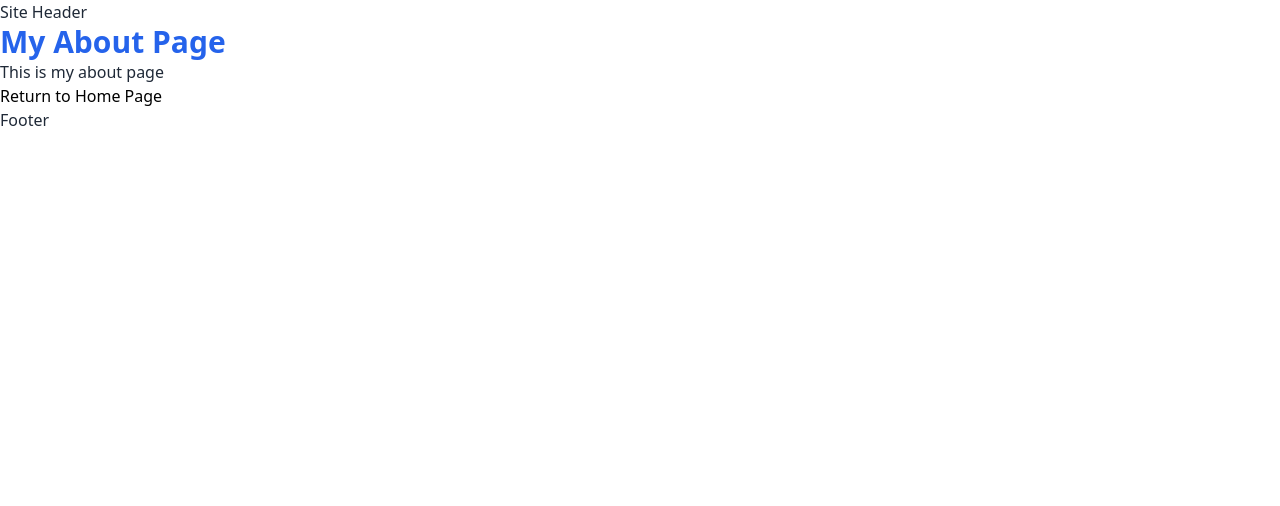
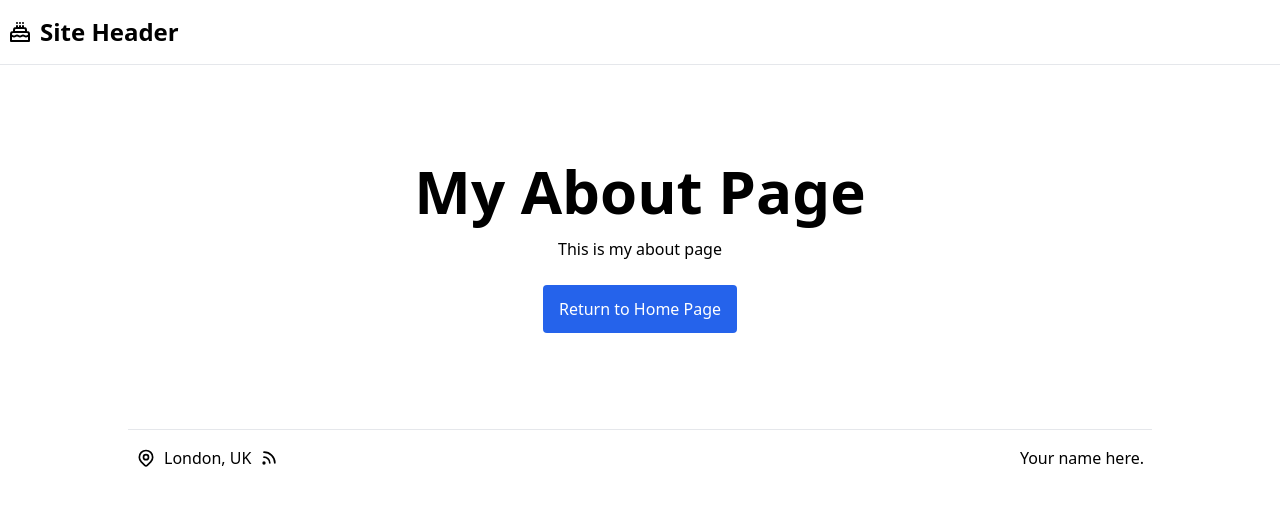
Before and after one commit to bladexr8/elevated-gatsby, a Gatsby site: page /about in a window 1280 px wide. Built offline with nearby package versions, Linux system fonts and the light colour scheme; Gatsby itself is replaced by a stand-in of ours.

Commit message:
upgrade styling

```diff
--- a/src/components/layout/Footer.js
+++ b/src/components/layout/Footer.js
@@ -3,8 +3,50 @@ import React from "react"
 
 const Footer = () => {
   return (
-    <footer>
-      <p>Footer</p>
+    <footer className="px-2 border-t w-full max-w-5xl mx-auto py-4">
+      <div className="flex justify-between w-full">
+      <div className="flex items-center space-x-2">
+        <svg
+          xmlns="http://www.w3.org/2000/svg"
+          className="h-5 w-5"
+          fill="none"
+          viewBox="0 0 24 24"
+          stroke="currentColor"
+        >
+          <path
+            strokeLinecap="round"
+            strokeLinejoin="round"
+            strokeWidth={2}
+            d="M17.657 16.657L13.414 20.9a1.998 1.998 0 01-2.827 0l-4.244-4.243a8 8 0 1111.314 0z"
+          />
+          <path
+            strokeLinecap="round"
+            strokeLinejoin="round"
+            strokeWidth={2}
+            d="M15 11a3 3 0 11-6 0 3 3 0 016 0z"
+          />
+        </svg>
+        <p>London, UK</p>
+        <svg
+          xmlns="http://www.w3.org/2000/svg"
+          className="h-5 w-5"
+          fill="none"
+          viewBox="0 0 24 24"
+          stroke="currentColor"
+        >
+          <path
+            strokeLinecap="round"
+            strokeLinejoin="round"
+            strokeWidth={2}
+            d="M6 5c7.18 0 13 5.82 13 13M6 11a7 7 0 017 7m-6 0a1 1 0 11-2 0 1 1 0 012 0z"
+          />
+        </svg>
+      </div>
+
+      <div className="flex items-center">
+        <p>Your name here.</p>
+      </div>
+    </div>
     </footer>
   )
 }
--- a/src/components/layout/Header.js
+++ b/src/components/layout/Header.js
@@ -1,11 +1,30 @@
 // Site Header Component
 import React from "react"
+import { Link } from "gatsby"
 
 const Header = () => {
   return (
-    <header>
-      <p>Site Header</p>
-    </header>
+    <header className="px-2 border-b w-full max-w-7xl mx-auto py-4">
+    <Link to="/">
+      <div className="flex items-center space-x-2 hover:text-blue-600">
+        <svg
+          xmlns="http://www.w3.org/2000/svg"
+          className="h-6 w-6"
+          fill="none"
+          viewBox="0 0 24 24"
+          stroke="currentColor"
+        >
+          <path
+            strokeLinecap="round"
+            strokeLinejoin="round"
+            strokeWidth={2}
+            d="M21 15.546c-.523 0-1.046.151-1.5.454a2.704 2.704 0 01-3 0 2.704 2.704 0 00-3 0 2.704 2.704 0 01-3 0 2.704 2.704 0 00-3 0 2.704 2.704 0 01-3 0 2.701 2.701 0 00-1.5-.454M9 6v2m3-2v2m3-2v2M9 3h.01M12 3h.01M15 3h.01M21 21v-7a2 2 0 00-2-2H5a2 2 0 00-2 2v7h18zm-3-9v-2a2 2 0 00-2-2H8a2 2 0 00-2 2v2h12z"
+          />
+        </svg>
+        <p className="font-bold text-2xl">Site Header</p>
+      </div>
+    </Link>
+  </header>
   )
 }
 
--- a/src/components/layout/Layout.js
+++ b/src/components/layout/Layout.js
@@ -7,7 +7,7 @@ const Layout = ({children}) => {
   return (
     <div>
       <Header />
-      <main>
+      <main className="px-2">
         {children}
       </main>
       <Footer />
--- a/src/pages/about.js
+++ b/src/pages/about.js
@@ -10,11 +10,13 @@ const About = () => {
   }
   return (
     <Layout>
-      <h1>My About Page</h1>
-      <p>This is my about page</p>
-      <button onClick={() => triggerNavigation()}>
-        Return to Home Page
-      </button>
+      <div className="max-w-5xl mx-auto py-16 lg:py-24 text-center">
+        <h1 className="text-4xl md:text-6xl font-bold text-black pb-4">My About Page</h1>
+        <p className="mb-6">This is my about page</p>
+        <button className="btn" onClick={() => triggerNavigation()}>
+          Return to Home Page
+        </button>
+      </div>
     </Layout>
   )
 }
--- a/src/pages/index.js
+++ b/src/pages/index.js
@@ -5,9 +5,11 @@ import Layout from "../components/layout/Layout"
 const Index = () => {
   return (
     <Layout>
-      <h1>My Landing Page</h1>
-      <p>This is my landing page</p>
-      <Link to="/about">About Me</Link>
+      <div className="max-w-5xl mx-auto py-16 lg:py-24">
+        <h1 className="text-4xl md:text-6xl font-bold text-black pb-4">My Landing Page</h1>
+        <p className="mb-4">This is my landing page.</p>
+        <Link to="/about" className="btn">About me</Link>
+      </div>
     </Layout>
   )
 }
--- a/src/styles/global.css
+++ b/src/styles/global.css
@@ -2,14 +2,10 @@
 @tailwind components;
 @tailwind utilities;
 
-h1 {
-  @apply text-3xl font-bold text-blue-600;
+.btn {
+  @apply px-4 py-3 bg-blue-600 text-white rounded;
 }
 
-p {
-  @apply text-gray-800;
+.btn:hover {
+  @apply bg-blue-700;
 }
-
-a {
-  @apply text-green-600 underline;
-}
```
